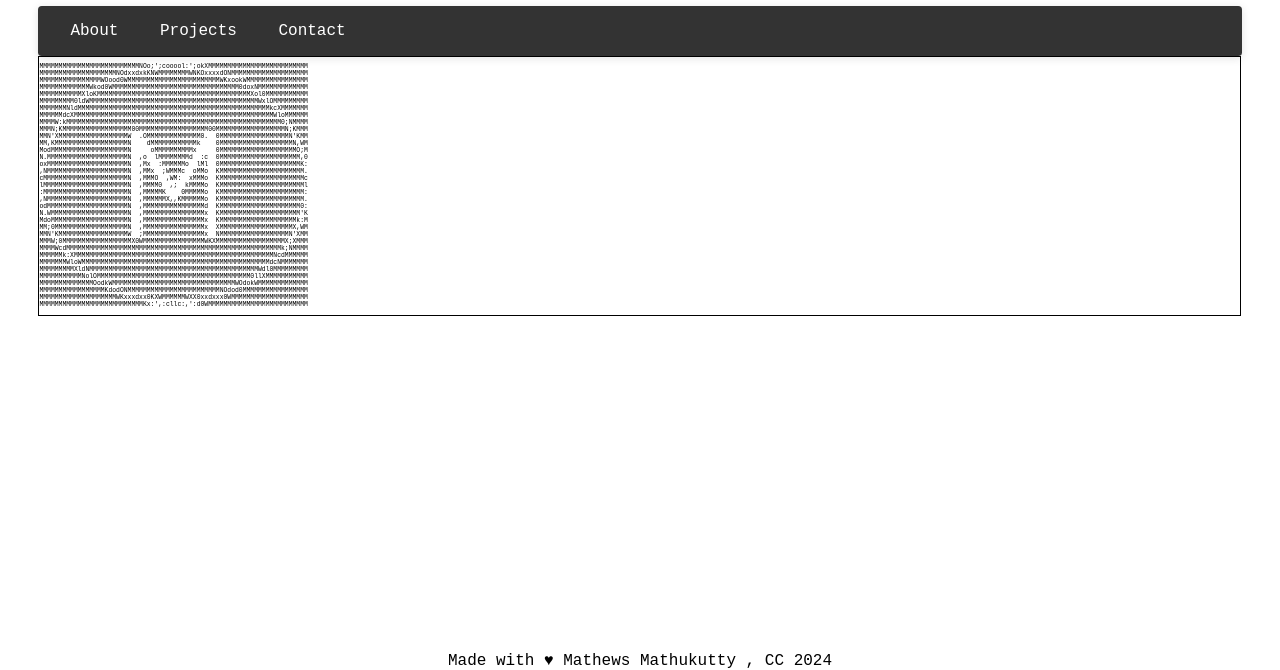
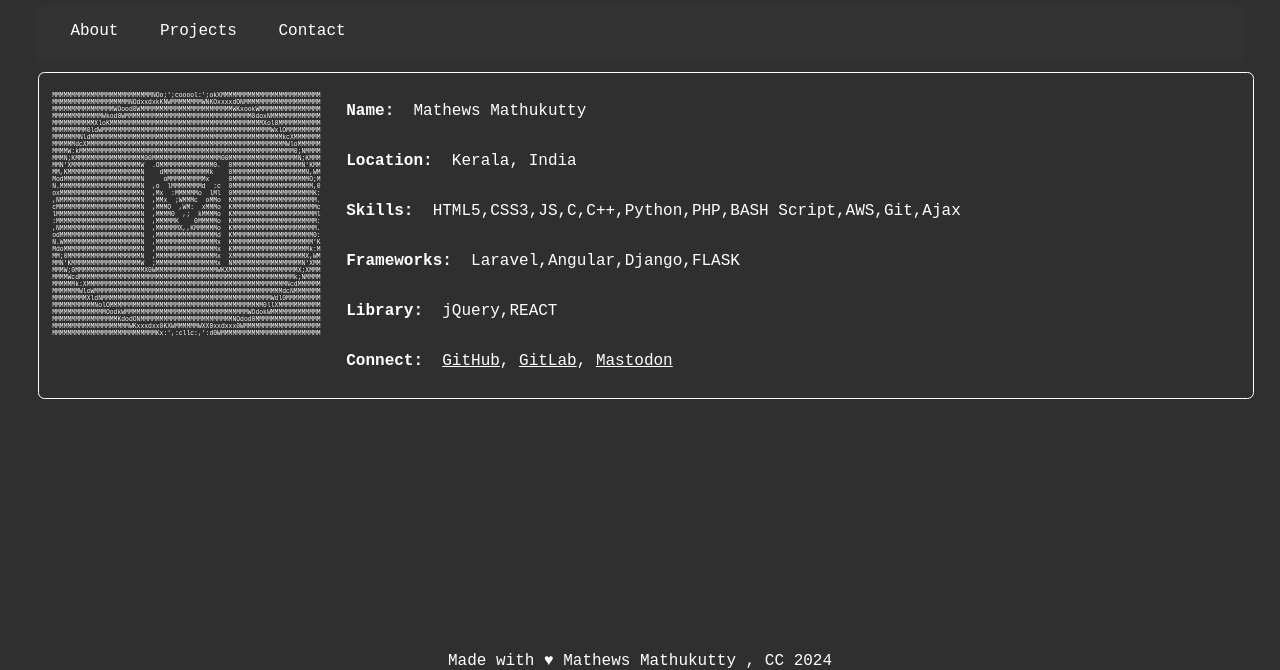
Before and after one commit to MatthewsM2/profile, a plain HTML site: page index.html in a window 1280 px wide. Shown: the part 130-800 px from the top of the page. Drawn offline with Linux system fonts and the light colour scheme.

Commit message:
Update UI 🐱

```diff
--- a/index.html
+++ b/index.html
@@ -56,7 +56,34 @@ MMMMMMMMMMMMMMMMMKdodONMMMMMMMMMMMMMMMMMMMMMMMMNOdod0MMMMMMMMMMMMMMMMM
 MMMMMMMMMMMMMMMMMMMMWKxxxdxx0KXWMMMMMMWXX0xxdxxx0WMMMMMMMMMMMMMMMMMMMM
 MMMMMMMMMMMMMMMMMMMMMMMMMMMKx:',:cllc:,':d0WMMMMMMMMMMMMMMMMMMMMMMMMMM
 </pre>
-
+<div class="right-box">
+    <div class="b1">
+        <p class="prehead">Name:    </p>
+        <p class="text">&nbsp Mathews Mathukutty</p>
+    </div>
+    <div class="b1">
+        <p class="prehead">Location:    </p>
+        <p class="text">&nbsp Kerala, India</p>
+    </div>
+    <div class="b1">
+        <p class="prehead">Skills:    </p>
+        <p class="text">&nbsp HTML5,CSS3,JS,C,C++,Python,PHP,BASH Script,AWS,Git,Ajax</p>
+    </div>
+    <div class="b1">
+        <p class="prehead">Frameworks:    </p>
+        <p class="text">&nbsp Laravel,Angular,Django,FLASK</p>
+    </div>
+    <div class="b1">
+        <p class="prehead"> Library:    </p>
+        <p class="text">&nbsp jQuery,REACT</p>
+    </div>
+    <div class="b1">
+        <p class="prehead"> Connect:    </p>
+        <p class="text">&nbsp <a href="https://github.com/MatthewsM2" target="_blank">GitHub</a>,
+            <a href="https://gitlab.com/Matthews_M" target="_blank">GitLab</a>,
+            <a href="https://mastodon.social/@matthewsm" target="_blank" rel="noopener noreferrer">Mastodon</a></p>
+    </div>
+</div>
     </div>
     <footer>
         Made with ♥ Mathews Mathukutty ,
--- a/style.css
+++ b/style.css
@@ -1,4 +1,11 @@
-
+:root{
+    --black:rgba(47, 47, 47, 1);
+    --white:rgba(255, 255, 255, 1);
+}
+*{
+    /* -webkit-filter: invert(100%); */
+    /* filter: invert(100%) ; */
+}
 
 body {
     margin: 7vh 3vw 0 3vw !important;
@@ -8,11 +15,13 @@ body {
     min-height: 93vh;
     display: flex;
     flex-direction: column;
+    background-color: var(--black);
+    color: var(--white);
 }
 
 header {
     background-color: #333;
-    color: #fff;
+    color: var(--white);
     display: flex;
     justify-content: space-between;
     padding: 1rem;
@@ -32,18 +41,29 @@ nav li {
 }
 
 nav a {
-    color: #fff;
+    color: var(--white);
     text-decoration: none;
 }
 
 section {
     padding: 2rem;
 }
-
+a{
+    color: var(--white);
+}
 .terminalbox{
     /* height: 30vh; */
+    display: flex;
     width: 99.8%;
-    border: 0.1rem solid black;
+    border: 0.1rem solid var(--white);
+    border-radius: .4rem;
+    margin-top: 2vh;
+    padding: 1vw 0 1vw 1vw ;
+    color: var(--white);
+    background-color: var(--black);
+}
+.right-box{
+    margin: 0 0 0 2vw;
 }
 footer{
     margin-top: auto;
@@ -52,3 +72,9 @@ footer{
 pre{
     font-size: 0.4rem;
 }
+.prehead{
+    font-weight: 900;
+}
+.b1{
+    display: flex;
+}
```
Also changed, not shown: example.html (added, +64 -0 lines).
